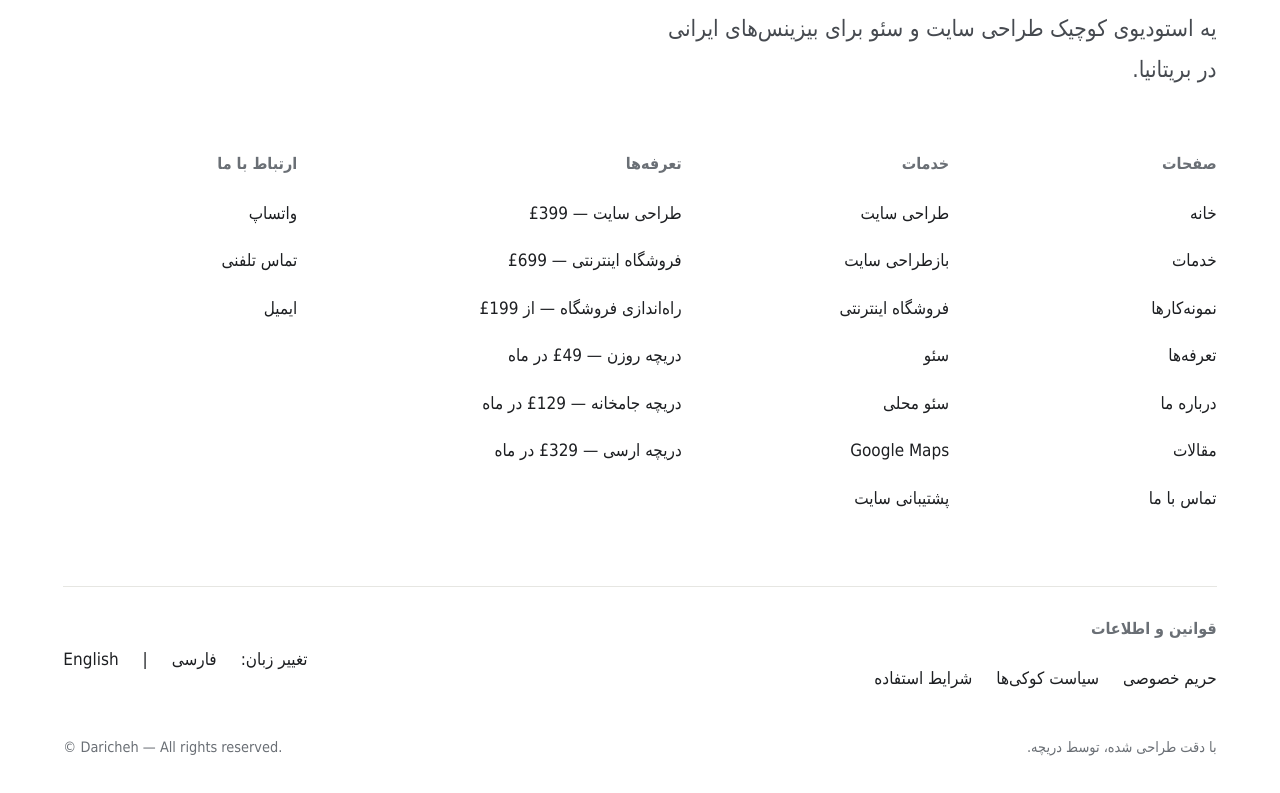
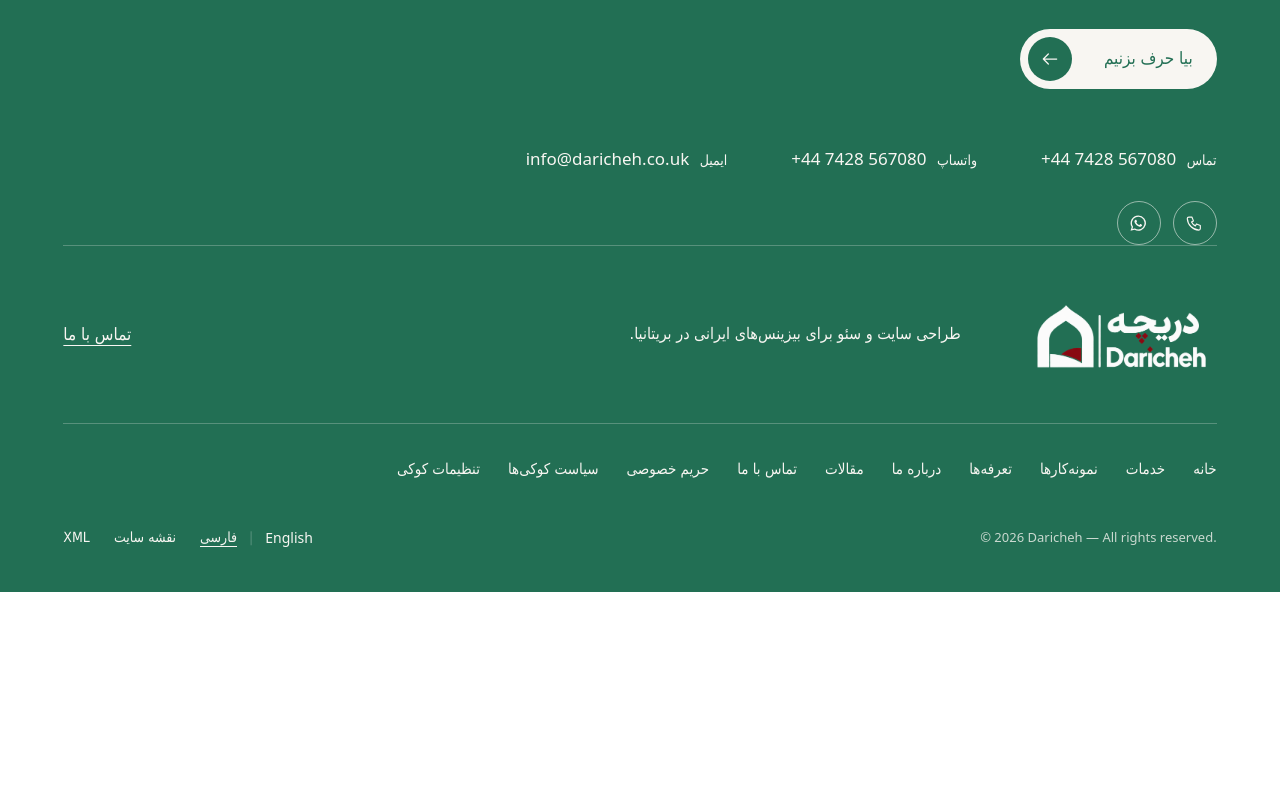
Before and after one commit to amirnajafdari/Dariche, an Astro site: page /fa in a window 1280 px wide. Shown: the part 7492-8285 px from the top of the page. After the commit the page ends 8084 px from the top, so only its background shows below. Built offline with nearby package versions, Linux system fonts and the light colour scheme; Astro itself is replaced by a stand-in of ours; a web font is replaced by a local one.

Commit message:
update footer and persian footer components

```diff
--- a/src/components/Footer.astro
+++ b/src/components/Footer.astro
@@ -11,15 +11,31 @@ interface Props {
 const { lang, alternates, email = site.contact.email } = Astro.props;
 const isPersian = lang === 'fa';
 const copy = isPersian ? {
-  headline: 'منتظریم ازت بشنویم.', cta: 'بیا حرف بزنیم',
-  call: 'تماس', whatsapp: 'واتساپ', email: 'ایمیل',
+  headline: 'منتظریم ازت بشنویم.',
+  cta: 'بیا حرف بزنیم',
+  call: 'تماس',
+  whatsapp: 'واتساپ',
+  email: 'ایمیل',
   description: 'طراحی سایت و سئو برای بیزینس‌های ایرانی در بریتانیا.',
-  contact: 'تماس با ما', navigation: 'پیوندهای پایین صفحه', language: 'تغییر زبان', sitemap: 'نقشه سایت',
+  contact: 'تماس با ما',
+  navigation: 'پیوندهای پایین صفحه',
+  language: 'تغییر زبان',
+  sitemap: 'نقشه سایت',
+  xmlSitemap: 'XML',
+  cookieSettings: 'تنظیمات کوکی',
 } : {
-  headline: "We'd love to hear from you.", cta: "Let's Talk",
-  call: 'Call', whatsapp: 'WhatsApp', email: 'Email',
+  headline: "We'd love to hear from you.",
+  cta: "Let's Talk",
+  call: 'Call',
+  whatsapp: 'WhatsApp',
+  email: 'Email',
   description: 'Web design and SEO for Iranian-owned businesses across the UK.',
-  contact: 'Contact', navigation: 'Footer navigation', language: 'Change language', sitemap: 'Sitemap',
+  contact: 'Contact',
+  navigation: 'Footer navigation',
+  language: 'Change language',
+  sitemap: 'Sitemap',
+  xmlSitemap: 'XML',
+  cookieSettings: 'Cookie settings',
 };
 const links = [
   { path: '', fa: 'خانه', en: 'Home' },
@@ -33,6 +49,7 @@ const links = [
   { path: 'legal/cookies', fa: 'سیاست کوکی‌ها', en: 'Cookie Policy' },
 ];
 const phoneDisplay = '+44 7428 567080';
+const year = new Date().getFullYear();
 ---
 <footer class="site-footer" dir={isPersian ? 'rtl' : 'ltr'} lang={langMeta[lang].htmlLang} data-hide-wa>
   <div class="container">
@@ -52,6 +69,7 @@ const phoneDisplay = '+44 7428 567080';
         <a href={whatsappUrl(lang)} target="_blank" rel="noopener noreferrer" aria-label={`${copy.whatsapp}: ${phoneDisplay}`}><Icon name="whatsapp" /></a>
       </div>
     </div>
+
     <div class="site-footer__brand">
       <a class="site-footer__logo" href={href(lang)} aria-label={isPersian ? 'دریچه — خانه' : 'Daricheh — Home'}>
         <img src="/images/daricheh-footer-white.png" alt="دریچه | Daricheh" width="1024" height="437" loading="lazy" decoding="async" />
@@ -59,34 +77,35 @@ const phoneDisplay = '+44 7428 567080';
       <p>{copy.description}</p>
       <a class="site-footer__brand-contact" href={href(lang, 'contact')}>{copy.contact}</a>
     </div>
+
     <nav class="site-footer__navigation" aria-label={copy.navigation}>
       <ul role="list">
         {links.map((link) => <li><a href={href(lang, link.path)}>{link[lang]}</a></li>)}
+        <li><a href={href(lang, 'legal/cookies')} data-cookie-settings>{copy.cookieSettings}</a></li>
       </ul>
     </nav>
+
     <div class="site-footer__bottom">
-      <p class="site-footer__copyright" lang="en-GB" dir="ltr">© Daricheh — All rights reserved.</p>
+      <p class="site-footer__copyright" lang="en-GB" dir="ltr">© {year} Daricheh — All rights reserved.</p>
       <div class="site-footer__utilities">
         <nav class="site-footer__languages" dir="ltr" aria-label={copy.language}>
           {languages.map((language, index) => (
             <>
               {index > 0 && <span aria-hidden="true">|</span>}
-              <a href={alternates[language] ?? href(language)} lang={langMeta[language].htmlLang} hreflang={langMeta[language].hreflang} aria-current={language === lang ? 'page' : undefined}>{language === 'fa' ? 'فارسی' : 'English'}</a>
+              <a
+                href={alternates[language] ?? href(language)}
+                lang={langMeta[language].htmlLang}
+                hreflang={langMeta[language].hreflang}
+                aria-current={language === lang ? 'page' : undefined}
+              >
+                {language === 'fa' ? 'فارسی' : 'English'}
+              </a>
             </>
           ))}
         </nav>
-        <a href="/sitemap.xml">{copy.sitemap}</a>
+        <a href={href(lang, 'sitemap')}>{copy.sitemap}</a>
+        <a href="/sitemap.xml">{copy.xmlSitemap}</a>
       </div>
-    </div>
-
-    <div class="site-footer__bottom">
-      <p class="small muted">© {lang === 'fa' ? year.toLocaleString('fa-IR', { useGrouping: false }) : year} {site.name[lang]}. {t.rights}</p>
-      <ul role="list" class="site-footer__legal">
-        {legalNav.map((l) => (
-          <li><a href={href(lang, `legal/${l.slug}`)}>{l.label[lang]}</a></li>
-        ))}
-      </ul>
-      <LanguageSwitcher lang={lang} alternates={alternates} />
     </div>
   </div>
 </footer>
@@ -183,7 +202,7 @@ const phoneDisplay = '+44 7428 567080';
   .site-footer__navigation a { display: inline-flex; align-items: center; min-height: 2.75rem; font-size: 0.9375rem; }
   .site-footer__bottom { display: flex; flex-wrap: wrap; justify-content: space-between; align-items: center; gap: 0.75rem 2rem; padding-top: 1.5rem; }
   .site-footer__copyright { font-family: var(--font-en); font-size: 0.8125rem; color: rgb(248 246 242 / 78%); }
-  .site-footer__utilities { display: flex; flex-wrap: wrap; align-items: center; gap: 0.5rem 2rem; font-size: 0.875rem; }
+  .site-footer__utilities { display: flex; flex-wrap: wrap; align-items: center; gap: 0.5rem 1.5rem; font-size: 0.875rem; }
   .site-footer__utilities a { display: inline-flex; align-items: center; min-height: 2.75rem; }
   .site-footer__languages { display: flex; align-items: center; gap: 0.75rem; }
   .site-footer__languages [lang='fa'] { font-family: var(--font-fa); }
--- a/src/components/home/PersianFooter.astro
+++ b/src/components/home/PersianFooter.astro
@@ -1,62 +1,11 @@
 ---
-import Logo from '../Logo.astro';
-import { oneOffServices, monthlyPackages, persianHomeContact, homeWhatsApp, contactForm } from '@/data/persianHome';
-const pages = [['خانه',''],['خدمات','services/'],['نمونه‌کارها','work/'],['تعرفه‌ها','pricing/'],['درباره ما','about/'],['مقالات','blog/'],['تماس با ما','#callback']];
-const services = [['طراحی سایت','web-design'],['بازطراحی سایت','website-redesign'],['فروشگاه اینترنتی','ecommerce'],['سئو','seo'],['سئو محلی','local-seo'],['Google Maps','local-seo'],['پشتیبانی سایت','website-support']];
-const legal = [['حریم خصوصی','privacy'],['سیاست کوکی‌ها','cookies'],['شرایط استفاده','terms']];
+import type { Lang } from '@/i18n';
+import Footer from '../Footer.astro';
+import { persianHomeContact } from '@/data/persianHome';
+
+interface Props {
+  alternates?: Partial<Record<Lang, string>>;
+}
+const { alternates = { fa: '/fa/', en: '/en/' } } = Astro.props;
 ---
-<footer class="persian-footer" data-hide-wa>
-  <div class="container">
-    <div class="footer-brand">
-      <Logo lang="fa" size="lg" />
-      <p class="lead">یه استودیوی کوچیک طراحی سایت و سئو برای بیزینس‌های ایرانی در بریتانیا.</p>
-    </div>
-    <div class="footer-columns">
-      <nav aria-labelledby="footer-pages">
-        <h2 id="footer-pages">صفحات</h2>
-        <ul role="list">{pages.map(([label,path]) => <li><a href={`/fa/${path}`}>{label}</a></li>)}</ul>
-      </nav>
-      <nav aria-labelledby="footer-services">
-        <h2 id="footer-services">خدمات</h2>
-        <ul role="list">{services.map(([label,path]) => <li><a href={`/fa/${path}/`}><bdi>{label}</bdi></a></li>)}</ul>
-      </nav>
-      <nav aria-labelledby="footer-pricing">
-        <h2 id="footer-pricing">تعرفه‌ها</h2>
-        <ul role="list">
-          {oneOffServices.map((plan) => <li><a href={`#${plan.id}`}>{plan.footer} — {plan.from && 'از '}<bdi dir="ltr">{plan.price}</bdi></a></li>)}
-          {monthlyPackages.map((plan) => <li><a href={`#${plan.id}`}>{plan.title} — <bdi dir="ltr">{plan.price}</bdi> در ماه</a></li>)}
-        </ul>
-      </nav>
-      <nav aria-labelledby="footer-contact">
-        <h2 id="footer-contact">ارتباط با ما</h2>
-        <ul role="list">
-          {persianHomeContact.whatsapp && <li><a href={homeWhatsApp} target="_blank" rel="noopener noreferrer">واتساپ</a></li>}
-          {persianHomeContact.phone && <li><a href={`tel:${persianHomeContact.phone}`}>تماس تلفنی</a></li>}
-          <li><a href={`mailto:${persianHomeContact.email}`}>ایمیل</a></li>
-          {persianHomeContact.instagram && <li><a href={persianHomeContact.instagram} target="_blank" rel="noopener me">اینستاگرام</a></li>}
-          {persianHomeContact.linkedin && <li><a href={persianHomeContact.linkedin} target="_blank" rel="noopener me">لینکدین</a></li>}
-          {!persianHomeContact.phone && <li><a href={contactForm}>درخواست تماس ثبت کن</a></li>}
-        </ul>
-      </nav>
-    </div>
-    <div class="footer-bottom">
-      <nav aria-label="قوانین و اطلاعات"><h2>قوانین و اطلاعات</h2><ul role="list">{legal.map(([label,path]) => <li><a href={`/fa/legal/${path}/`}>{label}</a></li>)}</ul></nav>
-      <nav aria-label="تغییر زبان" class="languages"><span>تغییر زبان:</span><a href="/fa/" lang="fa" aria-current="page">فارسی</a><span aria-hidden="true">|</span><a href="/en/" lang="en-GB" dir="ltr" hreflang="en-GB">English</a></nav>
-    </div>
-    <div class="colophon"><p>با دقت طراحی شده، توسط دریچه.</p><p dir="ltr" lang="en-GB">© Daricheh — All rights reserved.</p></div>
-  </div>
-</footer>
-<style>
-  .persian-footer { border-top:1px solid var(--line); padding-block:var(--section-sm) 2rem; }
-  .footer-brand { display:grid; gap:1.5rem; margin-bottom:var(--stack-lg); }
-  .footer-columns { display:grid; gap:2.5rem var(--col-gap); }
-  h2 { font-size:1rem; color:var(--ink-3); font-weight:500; margin-bottom:1rem; }
-  a { display:inline-block; padding-block:.4rem; min-height:2.75rem; }
-  a:hover { color:var(--green); }
-  .footer-columns ul { display:grid; gap:.1rem; }
-  .footer-bottom { display:flex; flex-wrap:wrap; justify-content:space-between; align-items:center; gap:1.5rem; border-top:1px solid var(--line); padding-top:2rem; margin-top:var(--stack-lg); }
-  .footer-bottom ul,.languages { display:flex; flex-wrap:wrap; gap:.5rem 1.5rem; align-items:center; }
-  .colophon { display:flex; flex-wrap:wrap; justify-content:space-between; gap:1rem; font-size:.9rem; color:var(--ink-3); margin-top:2rem; }
-  @media(min-width:600px) { .footer-columns { grid-template-columns:repeat(2,minmax(0,1fr)); } }
-  @media(min-width:1100px) { .footer-columns { grid-template-columns:1fr 1fr 1.5fr 1fr; } }
-</style>
+<Footer lang="fa" alternates={alternates} email={persianHomeContact.email} />
```
